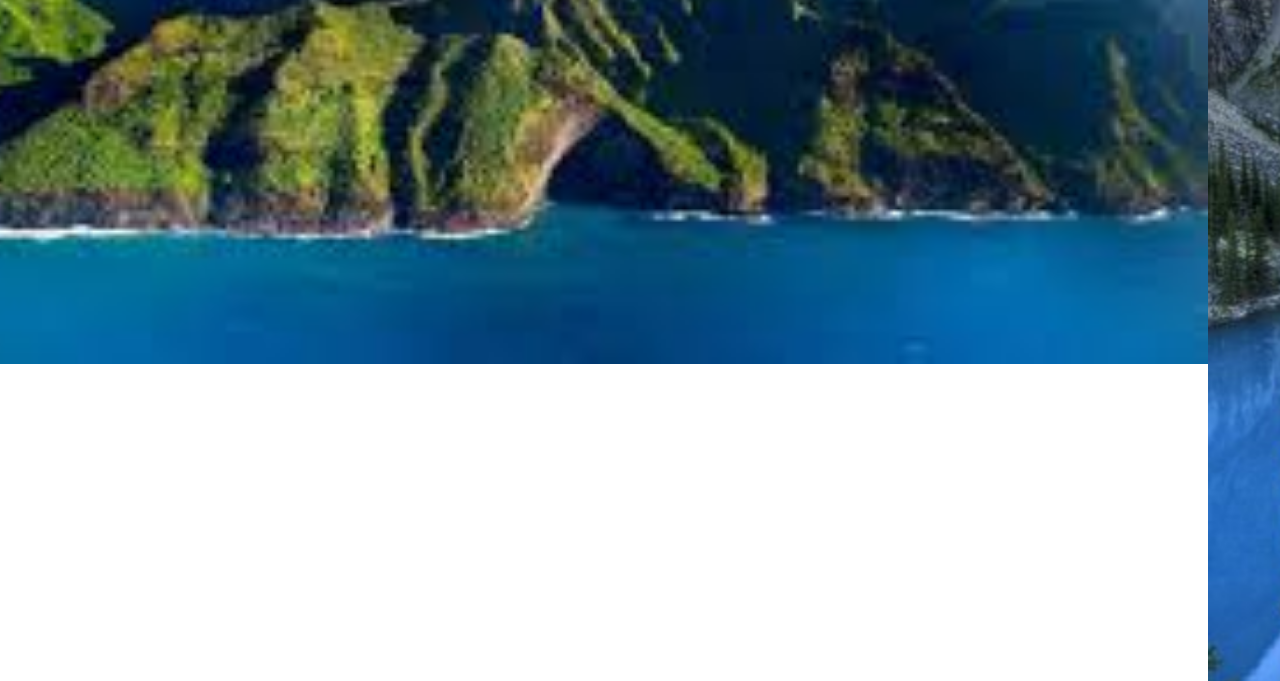
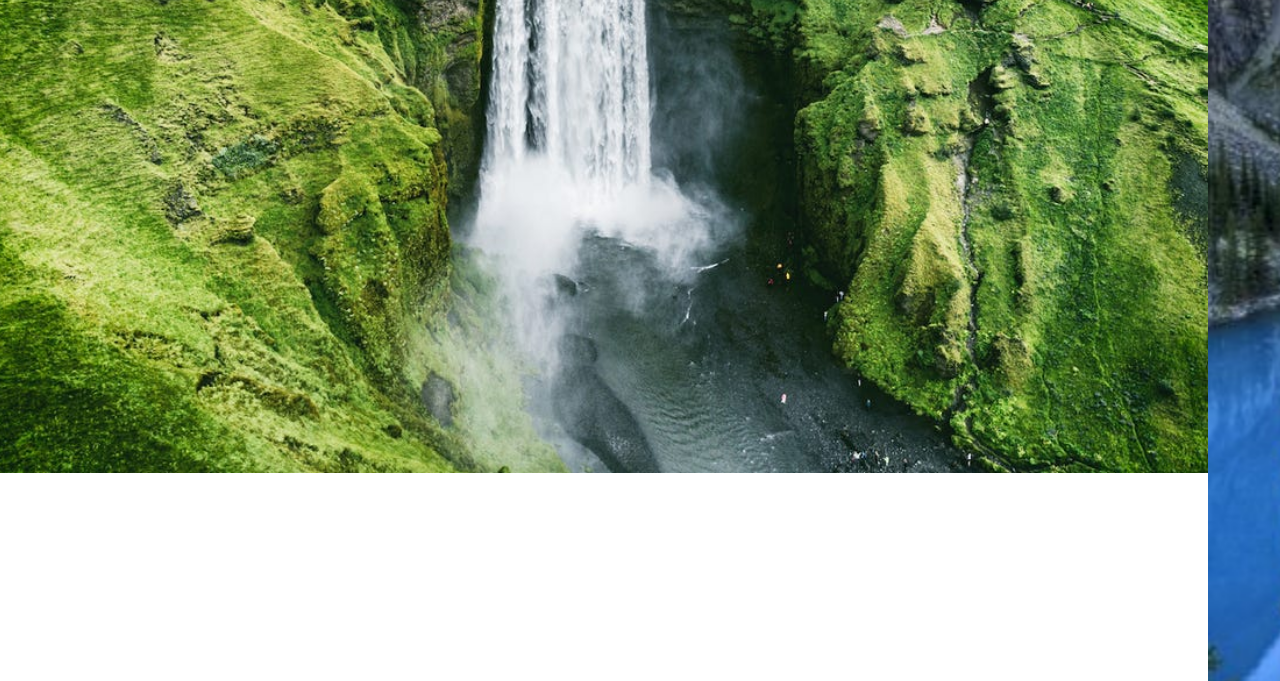
Before and after one commit to kainat555/bootstrap-project, a plain HTML site: page index.html in a window 1280 px wide. Shown: the part 573-1254 px from the top of the page. Drawn offline with nearby package versions, Linux system fonts and the light colour scheme; files whose address does not match are found by name.

Commit message:
Update index.html

```diff
--- a/index.html
+++ b/index.html
@@ -57,7 +57,7 @@
         </ul>
         <div class="carousel-inner">
             <div class="carousel-item active">
-                <img src="background.jpg" alt="">
+                <img src="ba.jpg" alt="">
                 <div class="carousel-caption">
                     <h1 class="display-2">Bootstrap</h1>
                     <h3>Complete Website Layout</h3>
@@ -149,7 +149,7 @@
         </div>
     <!-- </div> -->
     <hr class="my-4">
-    <!-- fixed background -->
+    <!-- fixed ba.jpg/background -->
     <figure>
         <div class="fixed-wrap">
             <div id="fixed"></div>
```
